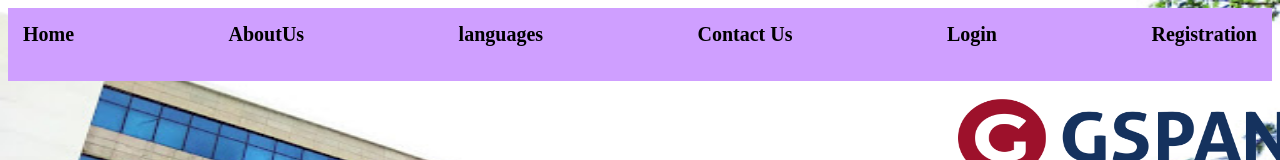
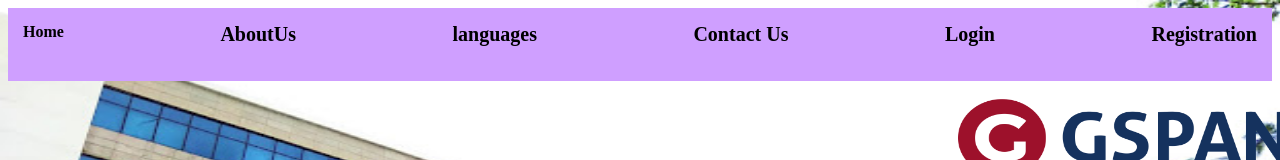
Before and after one commit to PedadaSaikiran/PedadaSaikiran.github.io, a plain HTML site: page index.html in a window 1280 px wide. Shown: the top 160 px of the page. Drawn offline with Linux system fonts and the light colour scheme.

Commit message:
Update index.html

```diff
--- a/index.html
+++ b/index.html
@@ -17,7 +17,7 @@ height="0" width="0" style="display:none;visibility:hidden"></iframe></noscript>
 <!-- End Google Tag Manager (noscript) -->
 <div id="con">
 
-<div id="one"><a class="h" href="index.html"><b>Home</b></a>
+<div id="one"><a class="hom" href="index.html"><b>Home</b></a>
 </div>
 <div id="two"><a class="h" href="https://www.gspann.com/about-us/"><b>AboutUs</b></a>
 </div>
```
